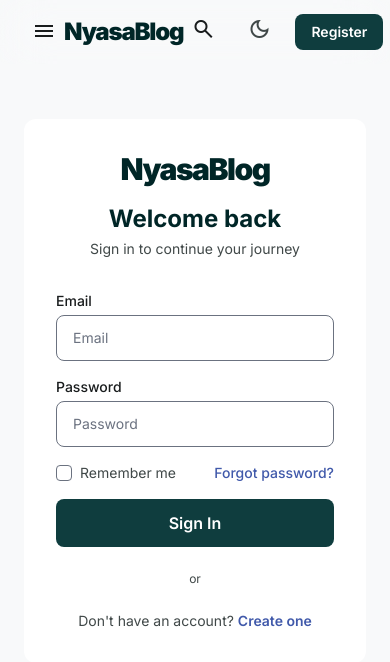
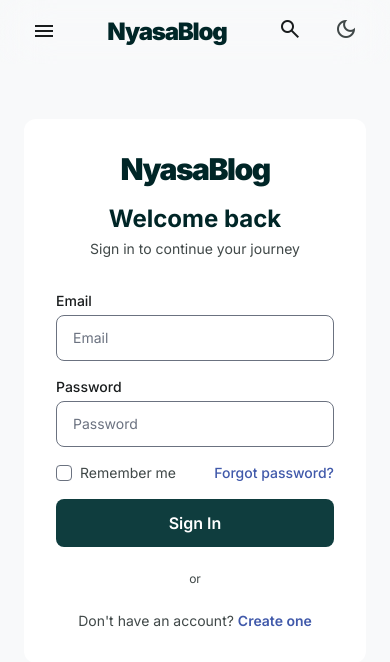
Before and after one commit to Kanyandula/BlogPost, a Django app: page /login/ in a window 390 px wide. Shown: the top 662 px of the page. Run offline with Django 3.2, Linux system fonts and the light colour scheme; some libraries are stand-ins or nearby versions.

Commit message:
Fix mobile nav: hide Register button in header bar, add to hamburger menu

```diff
--- a/templates/snippets/header.html
+++ b/templates/snippets/header.html
@@ -65,7 +65,7 @@
       </div>
     {% else %}
       <a href="{% url 'login' %}" class="hidden md:inline text-sm font-medium text-on-surface hover:text-primary-container transition-colors">Sign in</a>
-      <a href="{% url 'register' %}" class="bg-primary-container text-on-primary px-4 py-2 rounded-lg text-sm font-semibold hover:opacity-90 transition-opacity">
+      <a href="{% url 'register' %}" class="hidden md:inline bg-primary-container text-on-primary px-4 py-2 rounded-lg text-sm font-semibold hover:opacity-90 transition-opacity">
         Register
       </a>
     {% endif %}
@@ -83,6 +83,7 @@
       <a href="{% url 'logout' %}" class="text-on-surface/70 py-2">Logout</a>
     {% else %}
       <a href="{% url 'login' %}" class="text-on-surface/70 py-2">Sign in</a>
+      <a href="{% url 'register' %}" class="bg-[#0f3d3e] text-white text-center py-3 rounded-lg font-semibold mt-2">Register</a>
     {% endif %}
   </div>
   <!-- Mobile search -->
```
